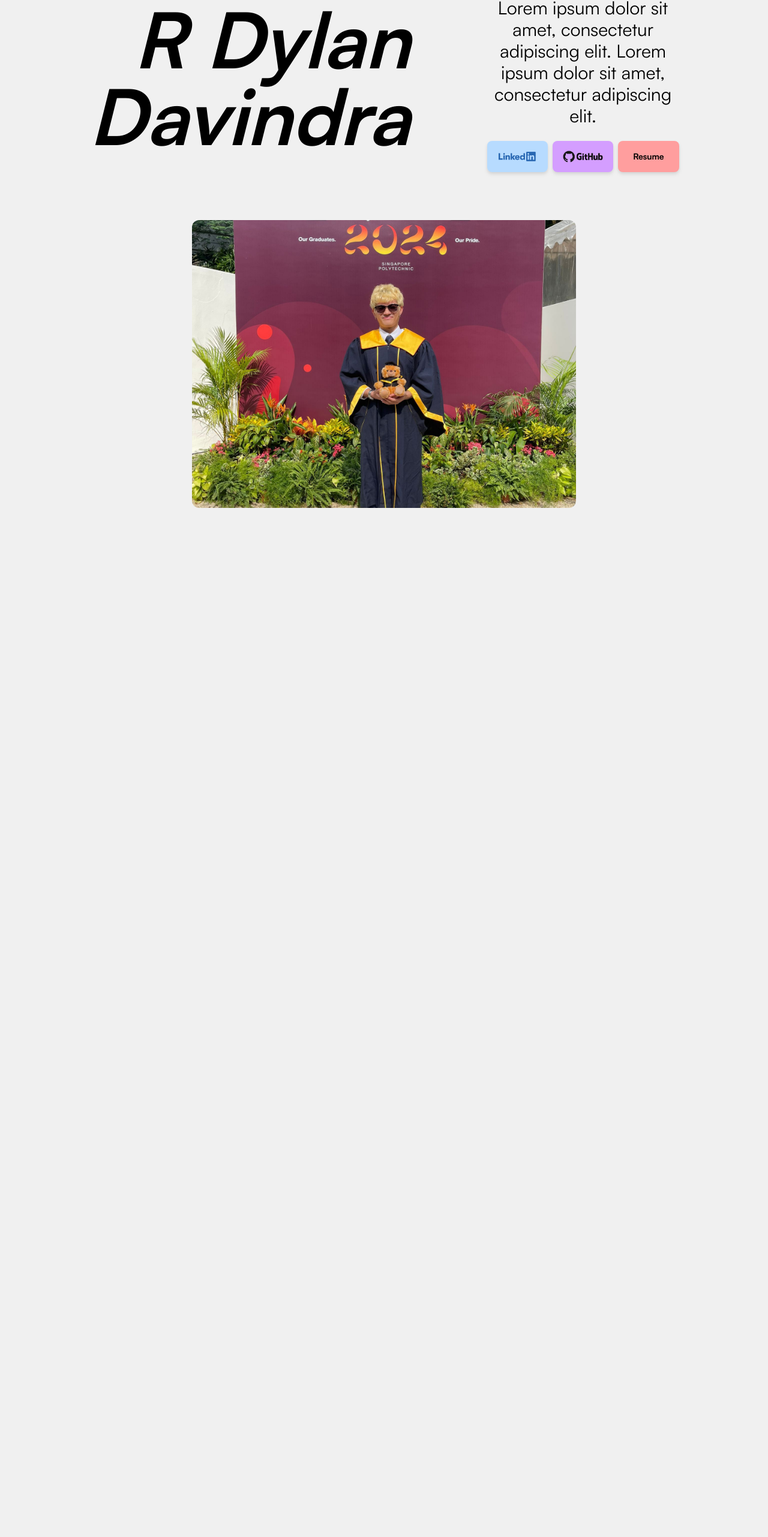
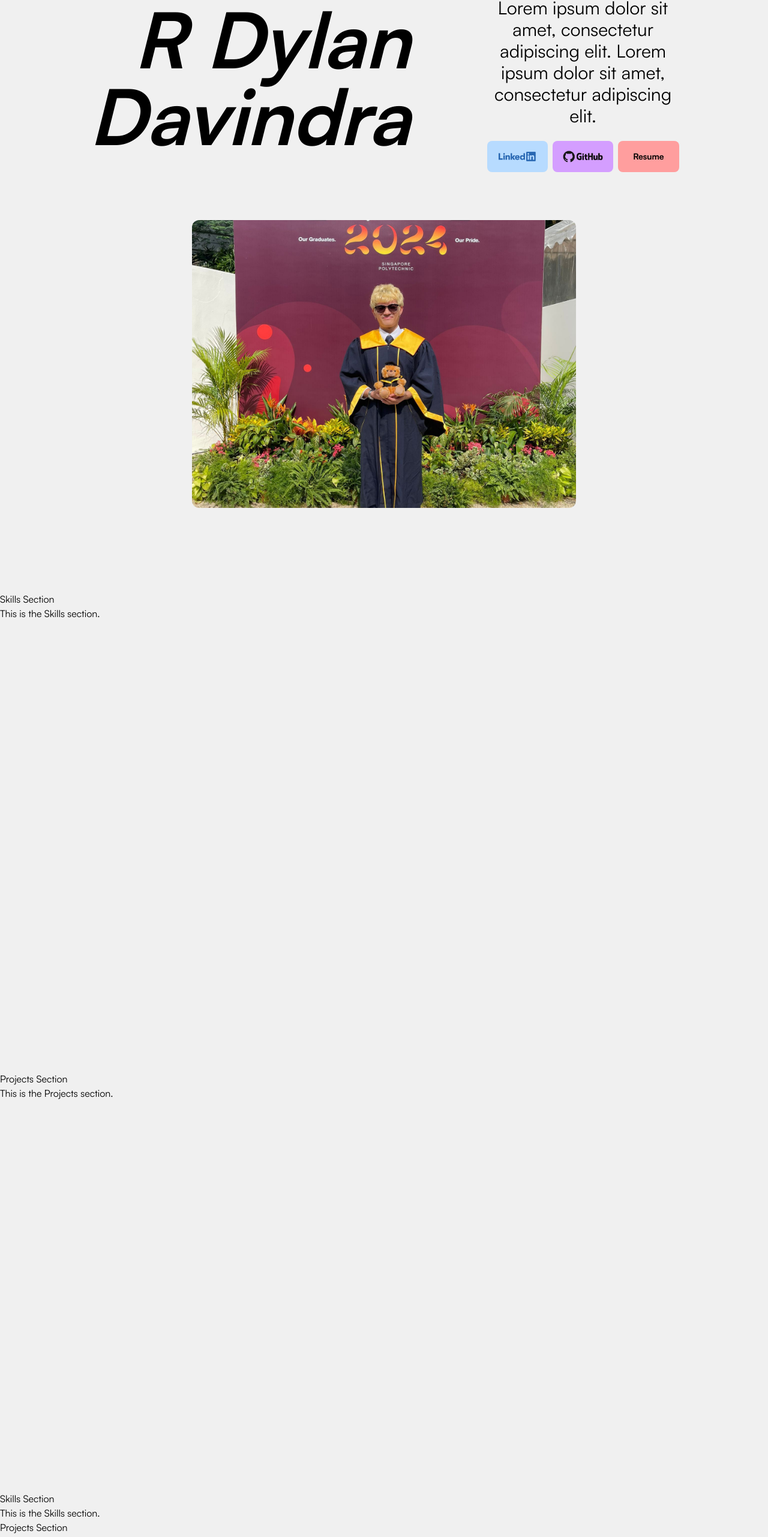
Before and after one commit to DylanFromSP/MERN-Portfolio, a React (Create React App) app in the folder frontend/: page / in a window 1280 px wide. Shown: the part 161-2724 px from the top of the page at 60% size. Before the commit the page ends 1048 px from the top, so only its background shows below. Built offline with nearby package versions, Linux system fonts and the light colour scheme.

Commit message:
Frontend Edits

```diff
--- a/frontend/src/components/Navbar.js
+++ b/frontend/src/components/Navbar.js
@@ -1,15 +1,39 @@
 import React from 'react';
 import { Link } from 'react-scroll';
+import { useState, useEffect } from 'react';
 
 const Navbar = () => {
+
+    const [hasShadow, setHasShadow] = useState(false);
+
+  useEffect(() => {
+    const handleScroll = () => {
+      if (window.scrollY > 0) {
+        setHasShadow(true);
+      } else {
+        setHasShadow(false);
+      }
+    };
+
+    window.addEventListener('scroll', handleScroll);
+
+    return () => {
+      window.removeEventListener('scroll', handleScroll);
+    };
+  }, []);
+
   return (
-    <header className="w-full py-6">
+    <header className={`w-full py-6 sticky top-0 z-10 duration-300
+        ${
+            hasShadow ? 'shadow-md' : ''
+      }`}
+    >
       <div className="mx-auto flex justify-center space-x-[26px] py-2">
         <Link
           to="home"
           smooth={true}
           duration={500}
-          offset={-70}
+          offset={-100}
           className="nav-link cursor-pointer text-lg font-medium text-gray-800 hover:text-blue-500 font-bold"
         >
           Home
@@ -18,7 +42,7 @@ const Navbar = () => {
           to="skills"
           smooth={true}
           duration={500}
-          offset={-70}
+          offset={-40}
           className="nav-link cursor-pointer text-lg font-medium text-gray-800 hover:text-blue-500 font-bold"
         >
           Skills
@@ -27,7 +51,7 @@ const Navbar = () => {
           to="projects"
           smooth={true}
           duration={500}
-          offset={-70}
+          offset={-40}
           className="nav-link cursor-pointer text-lg font-medium text-gray-800 hover:text-blue-500 font-bold"
         >
           Projects
--- a/frontend/src/pages/Home.js
+++ b/frontend/src/pages/Home.js
@@ -1,52 +1,20 @@
 import React from 'react';
-import Github_logo from "../images/Github_logo.png"
-import Linkedin_logo from "../images/Linkedin_logo.png"
-import Portfolio_Pic from "../images/portfolio_pic.jfif"
+import HomeDetails from './HomeDetails';
+import SkillDetails from './SkillDetails';
+import ProjectDetails from './ProjectDetails';
 
 const Home = () => {
   return (
     <div>
       <section id="home">
-        <div className='flex flex-col lg:flex-row md:py-10 items-center justify-center md:space-x-32 space-y-6 md:space-y-0'>
-          <div className="font-bold text-7xl md:text-9xl text-center md:text-right italic">
-            <div>R Dylan <br /> Davindra</div>
-          </div>
-          <div className="w-3/4 lg:w-1/4 text-xl md:text-3xl text-center text-wrap">
-            <div className="pb-6 md:py-6">Lorem ipsum dolor sit amet, consectetur adipiscing elit. Lorem ipsum dolor sit amet, consectetur adipiscing elit.</div>
-            <div className="grid grid-cols-3 gap-2">
-              <button
-                type="button"
-                className="w-full text-white bg-[#B7DBFF] hover:bg-blue-800 focus:ring-4 focus:ring-blue-300 font-medium rounded-lg py-2.5 dark:bg-blue-600 dark:hover:bg-blue-700 focus:outline-none dark:focus:ring-blue-800 drop-shadow-md"
-              >
-                <img src={Linkedin_logo} alt="LinkedIn Logo" className="h-4 mx-auto" />
-              </button>
-              <button
-                type="button"
-                className="w-full text-white bg-[#D49EFF] hover:bg-blue-800 focus:ring-4 focus:ring-blue-300 font-medium rounded-lg py-2.5 dark:bg-blue-600 dark:hover:bg-blue-700 focus:outline-none dark:focus:ring-blue-800 drop-shadow-md"
-              >
-                <img src={Github_logo} alt="GitHub Logo" className="h-8 mx-auto" />
-              </button>
-              <button
-                type="button"
-                className="w-full text-black font-bold bg-[#FF9E9E] hover:bg-blue-800 focus:ring-4 focus:ring-blue-300 rounded-lg text-sm py-2.5 dark:bg-blue-600 dark:hover:bg-blue-700 focus:outline-none dark:focus:ring-blue-800 drop-shadow-md"
-              >
-                Resume
-              </button>
-            </div>
-          </div>
-        </div>
-          <div className='py-10'>
-            <img src={Portfolio_Pic} alt="LinkedIn Logo" className="w-5/6 h-[240px] md:w-3/6 md:h-[480px] object-cover mx-auto rounded-xl" />
-          </div>
+        <HomeDetails />
       </section>
-      {/* <section id="skills" style={{ height: '100vh', padding: '100px 0' }}>
-        <h2>Skills Section</h2>
-        <p>This is the Skills section.</p>
+      <section id="skills">
+        <SkillDetails />
       </section>
-      <section id="projects" style={{ height: '100vh', padding: '100px 0' }}>
-        <h2>Projects Section</h2>
-        <p>This is the Projects section.</p>
-      </section> */}
+      <section id="projects">
+        <ProjectDetails />
+      </section>
     </div>
   );
 };
--- /dev/null
+++ b/frontend/src/pages/HomeDetails.js
@@ -0,0 +1,62 @@
+import React from 'react';
+import Github_logo from "../images/Github_logo.png"
+import Linkedin_logo from "../images/Linkedin_logo.png"
+import Portfolio_Pic from "../images/portfolio_pic.jfif"
+import { Link } from 'react-router-dom';
+
+const HomeDetails = () => {
+  return (
+    <div>
+      <section id="home">
+        <div className='flex flex-col lg:flex-row md:py-10 items-center justify-center md:space-x-32 space-y-6 md:space-y-0'>
+          <div className="font-bold text-7xl md:text-9xl text-center md:text-right italic">
+            <div>R Dylan <br /> Davindra</div>
+          </div>
+          <div className="w-3/4 lg:w-1/4 text-xl md:text-3xl text-center text-wrap">
+            <div className="pb-6 md:py-6">Lorem ipsum dolor sit amet, consectetur adipiscing elit. Lorem ipsum dolor sit amet, consectetur adipiscing elit.</div>
+            <div className="grid grid-cols-3 gap-2">
+              <button
+                type="button"
+                className="w-full text-white bg-[#B7DBFF] font-medium rounded-lg py-2.5 hover:drop-shadow-lg duration-300"
+              >
+                <Link to="https://www.linkedin.com/in/dylan-davindra-64a167259/">
+                  <img src={Linkedin_logo} alt="LinkedIn Logo" className="h-4 mx-auto" />
+                </Link>
+              </button>
+              <button
+                type="button"
+                className="w-full text-white bg-[#D49EFF] font-medium rounded-lg py-2.5 hover:drop-shadow-lg duration-300"
+              >
+                <Link to="https://github.com/DylanFromSP">
+                  <img src={Github_logo} alt="GitHub Logo" className="h-8 mx-auto" />
+                  <span class="[&>svg]:h-7 [&>svg]:w-7 [&>svg]:fill-[#333]"></span>
+                </Link>
+              </button>
+              <button
+                type="button"
+                className="w-full text-black font-bold bg-[#FF9E9E] rounded-lg text-sm py-2.5 hover:drop-shadow-lg duration-300"
+              >
+                <Link to="">
+                  Resume
+                </Link>
+              </button>
+            </div>
+          </div>
+        </div>
+          <div className='py-10'>
+            <img src={Portfolio_Pic} alt="LinkedIn Logo" className="w-5/6 h-[240px] md:w-3/6 md:h-[480px] object-cover mx-auto rounded-xl" />
+          </div>
+      </section>
+      <section id="skills" style={{ height: '100vh', padding: '100px 0' }}>
+        <h2>Skills Section</h2>
+        <p>This is the Skills section.</p>
+      </section>
+      <section id="projects" style={{ height: '100vh', padding: '100px 0' }}>
+        <h2>Projects Section</h2>
+        <p>This is the Projects section.</p>
+      </section>
+    </div>
+  );
+};
+
+export default HomeDetails;
--- /dev/null
+++ b/frontend/src/pages/ProjectDetails.js
@@ -0,0 +1,12 @@
+import React from 'react'
+
+const ProjectDetails = () => {
+  return (
+    <div>
+      <h2>Projects Section</h2>
+      <p>This is the Projects section.</p>
+    </div>
+  )
+}
+
+export default ProjectDetails
--- /dev/null
+++ b/frontend/src/pages/SkillDetails.js
@@ -0,0 +1,12 @@
+import React from 'react'
+
+const SkillDetails = () => {
+  return (
+    <div>
+      <h2>Skills Section</h2>
+      <p>This is the Skills section.</p>
+    </div>
+  )
+}
+
+export default SkillDetails
```
